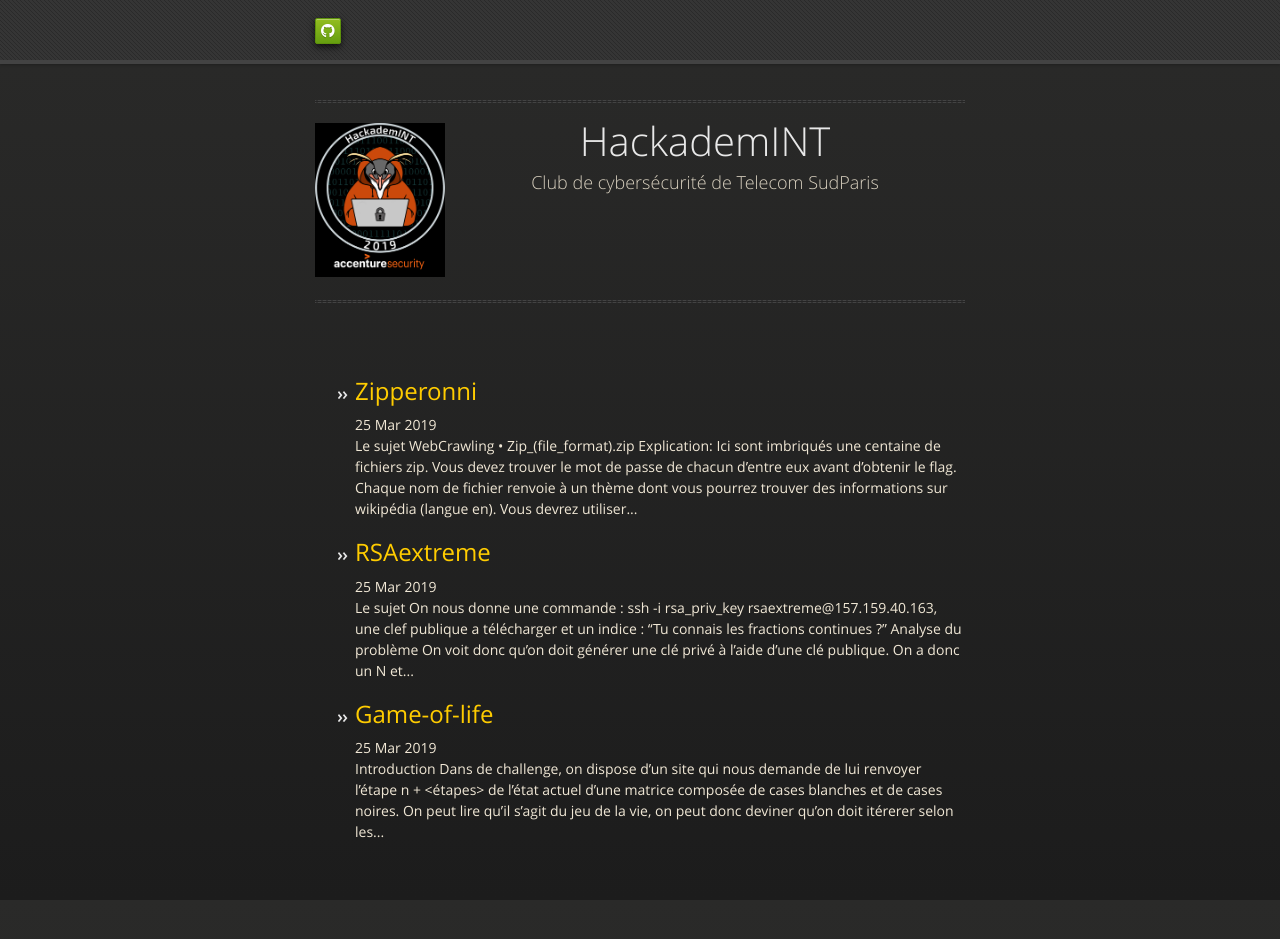
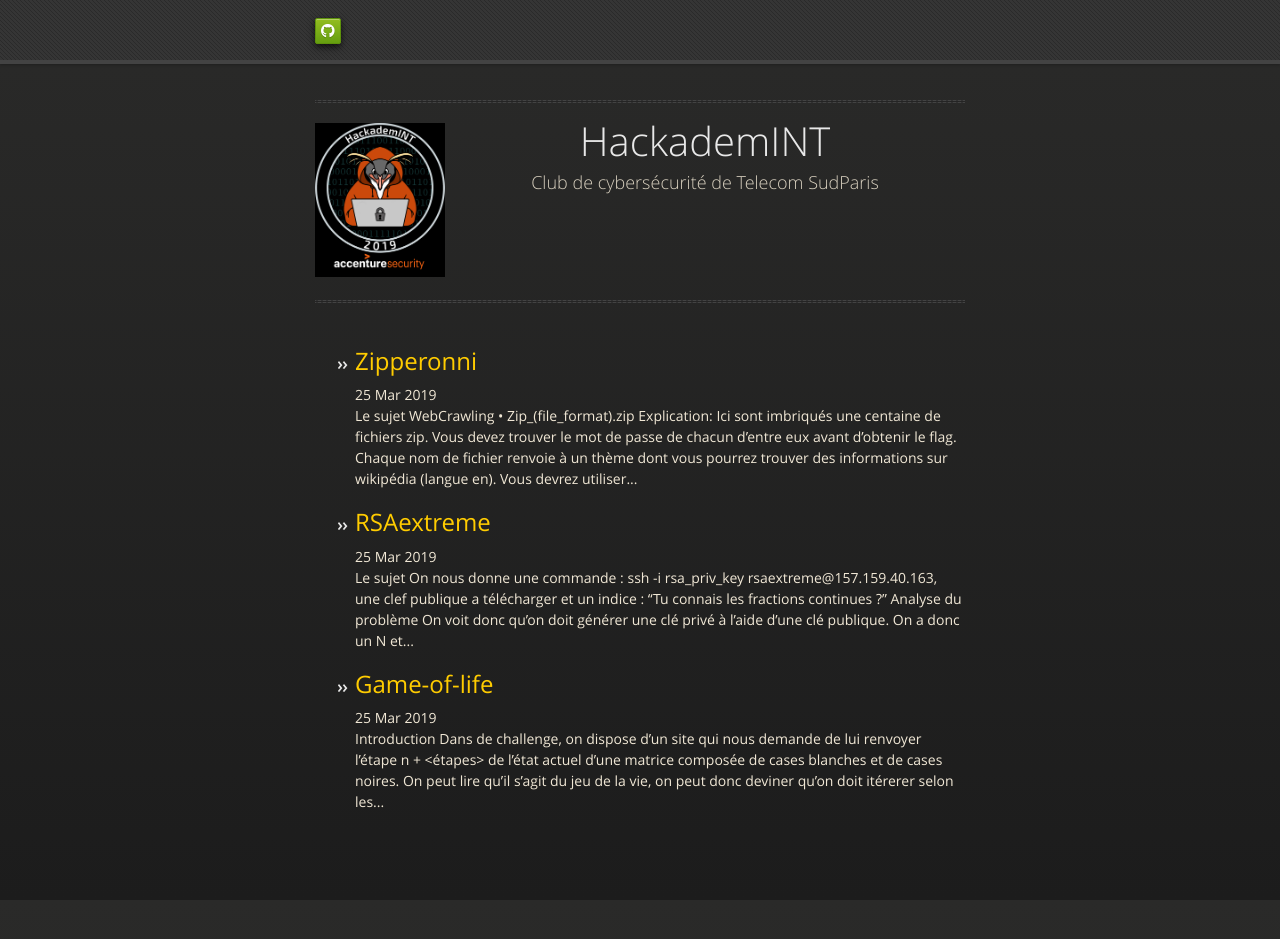
Before and after one commit to HackademINT/hackademint.github.io-legacy, a Jekyll site: the page built from index.html, in a window 1280 px wide and 952 px high. Shown: the top 939 px of the window. Built offline with Jekyll 4.4.1, drawn with Linux system fonts in a browser that asks for light colours; nearby versions of some CDN libraries; the list of posts is cut into pages by our own code.

Commit message:
Reduce margin bottom from title class div

```diff
--- a/_layouts/default.html
+++ b/_layouts/default.html
@@ -40,7 +40,7 @@
     <div class="wrapper">
 
       <section>
-        <div id="title">
+        <div id="title" style="margin-bottom: 20px">
           <hr>
           <img style="float: left" src="/images/logo.png" width="20%">
           <h1>{{ site.title | default: site.github.repository_name }}</h1>
```
